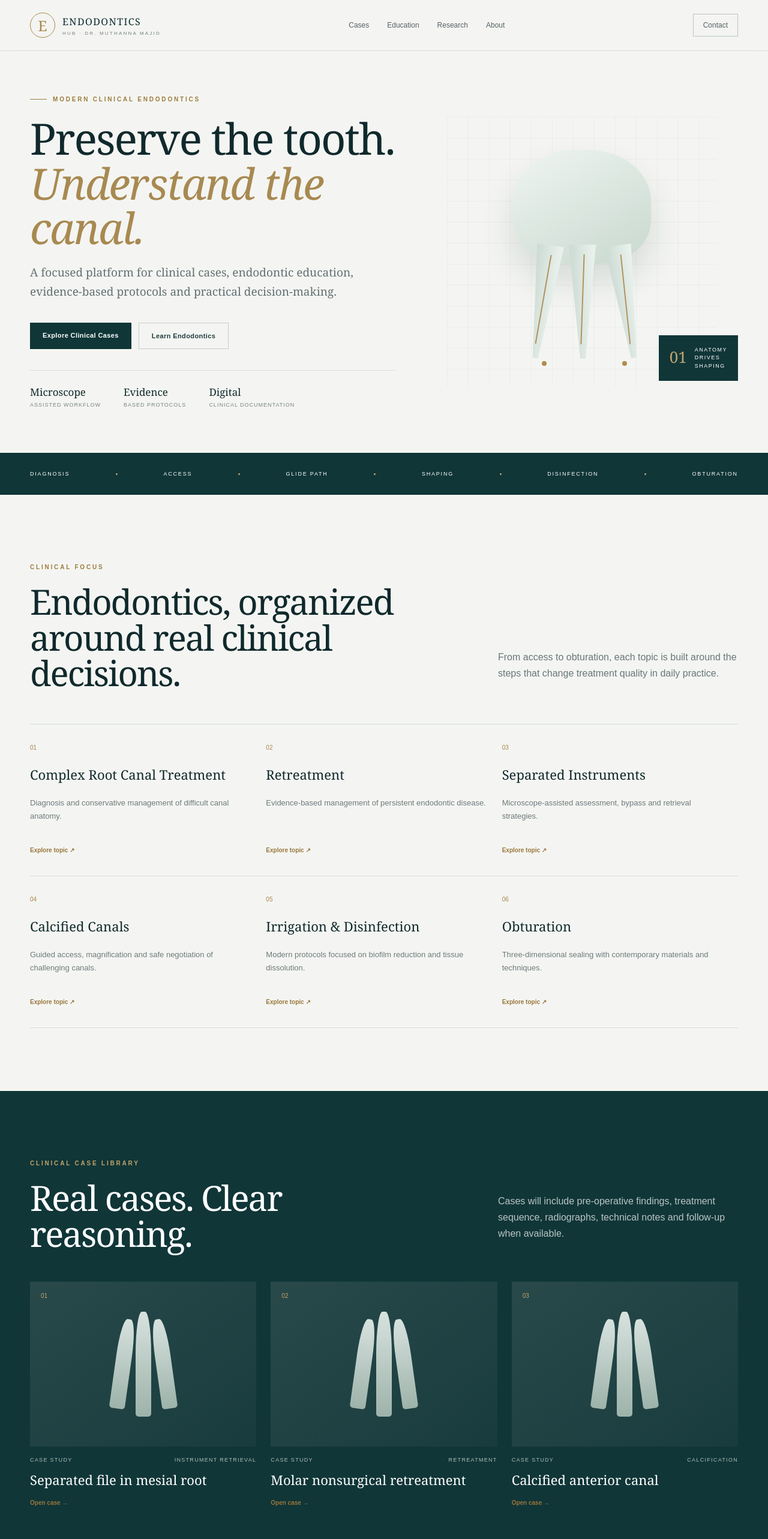
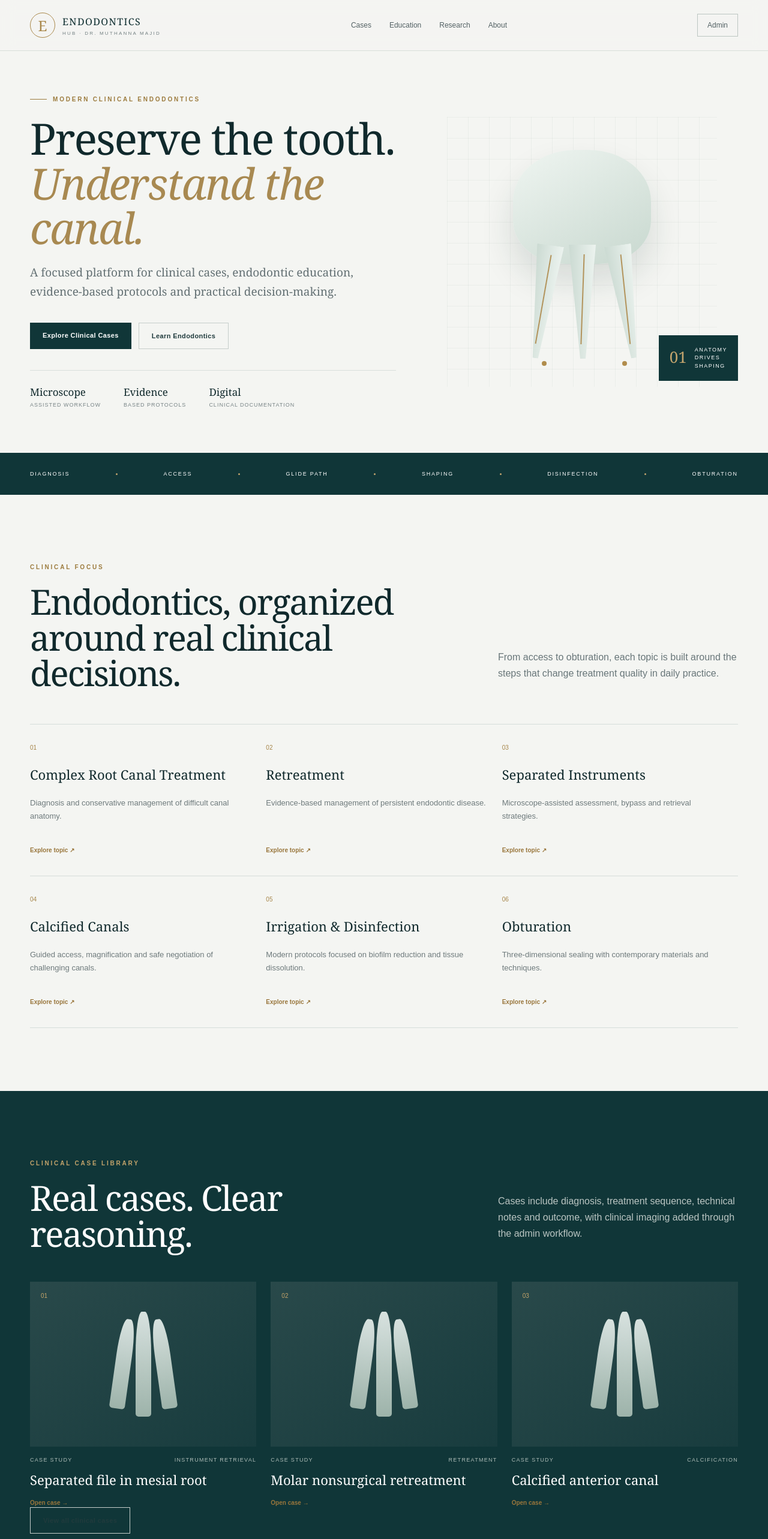
Before and after one commit to mutumajid111-creator/endodontics-hub, a Next.js app: page / in a window 1280 px wide. Shown: the top 2566 px of the page at 60% size. Built offline with nearby package versions, Linux system fonts and the light colour scheme.

Commit message:
Connect homepage to cases research and admin pages

```diff
--- a/app/page.tsx
+++ b/app/page.tsx
@@ -1,3 +1,5 @@
+import Link from "next/link";
+
 const focusAreas = [
   ["01", "Complex Root Canal Treatment", "Diagnosis and conservative management of difficult canal anatomy."],
   ["02", "Retreatment", "Evidence-based management of persistent endodontic disease."],
@@ -8,9 +10,9 @@ const focusAreas = [
 ];
 
 const cases = [
-  { title: "Separated file in mesial root", tag: "Instrument Retrieval", status: "Case Study" },
-  { title: "Molar nonsurgical retreatment", tag: "Retreatment", status: "Case Study" },
-  { title: "Calcified anterior canal", tag: "Calcification", status: "Case Study" },
+  { slug: "separated-file-mesial-root", title: "Separated file in mesial root", tag: "Instrument Retrieval", status: "Case Study" },
+  { slug: "molar-nonsurgical-retreatment", title: "Molar nonsurgical retreatment", tag: "Retreatment", status: "Case Study" },
+  { slug: "calcified-anterior-canal", title: "Calcified anterior canal", tag: "Calcification", status: "Case Study" },
 ];
 
 const articles = [
@@ -24,14 +26,9 @@ export default function Home() {
     <main>
       <header className="header">
         <div className="shell nav">
-          <a href="#home" className="logo" aria-label="Endodontics Hub home">
-            <span className="mark">E</span>
-            <span><strong>ENDODONTICS</strong><small>HUB · DR. MUTHANNA MAJID</small></span>
-          </a>
-          <nav className="navlinks">
-            <a href="#cases">Cases</a><a href="#education">Education</a><a href="#research">Research</a><a href="#about">About</a>
-          </nav>
-          <a href="#contact" className="navcta">Contact</a>
+          <Link href="/" className="logo" aria-label="Endodontics Hub home"><span className="mark">E</span><span><strong>ENDODONTICS</strong><small>HUB · DR. MUTHANNA MAJID</small></span></Link>
+          <nav className="navlinks"><Link href="/cases">Cases</Link><a href="#education">Education</a><Link href="/research">Research</Link><a href="#about">About</a></nav>
+          <Link href="/admin" className="navcta">Admin</Link>
         </div>
       </header>
 
@@ -40,66 +37,24 @@ export default function Home() {
           <div className="kicker"><span></span> MODERN CLINICAL ENDODONTICS</div>
           <h1>Preserve the tooth.<br/><em>Understand the canal.</em></h1>
           <p className="lead">A focused platform for clinical cases, endodontic education, evidence-based protocols and practical decision-making.</p>
-          <div className="heroActions">
-            <a href="#cases" className="btn primary">Explore Clinical Cases</a>
-            <a href="#education" className="btn secondary">Learn Endodontics</a>
-          </div>
-          <div className="metrics">
-            <div><strong>Microscope</strong><span>assisted workflow</span></div>
-            <div><strong>Evidence</strong><span>based protocols</span></div>
-            <div><strong>Digital</strong><span>clinical documentation</span></div>
-          </div>
+          <div className="heroActions"><Link href="/cases" className="btn primary">Explore Clinical Cases</Link><a href="#education" className="btn secondary">Learn Endodontics</a></div>
+          <div className="metrics"><div><strong>Microscope</strong><span>assisted workflow</span></div><div><strong>Evidence</strong><span>based protocols</span></div><div><strong>Digital</strong><span>clinical documentation</span></div></div>
         </div>
 
-        <div className="heroArt" aria-label="Endodontic canal illustration">
-          <div className="gridlines"></div>
-          <div className="toothCard">
-            <div className="toothCrown"></div>
-            <div className="root root1"><i></i></div>
-            <div className="root root2"><i></i></div>
-            <div className="root root3"><i></i></div>
-            <div className="apexDot one"></div><div className="apexDot two"></div>
-          </div>
-          <div className="microLabel"><b>01</b><span>ANATOMY<br/>DRIVES<br/>SHAPING</span></div>
-        </div>
+        <div className="heroArt" aria-label="Endodontic canal illustration"><div className="gridlines"></div><div className="toothCard"><div className="toothCrown"></div><div className="root root1"><i></i></div><div className="root root2"><i></i></div><div className="root root3"><i></i></div><div className="apexDot one"></div><div className="apexDot two"></div></div><div className="microLabel"><b>01</b><span>ANATOMY<br/>DRIVES<br/>SHAPING</span></div></div>
       </section>
 
       <section className="band"><div className="shell bandInner"><span>DIAGNOSIS</span><i></i><span>ACCESS</span><i></i><span>GLIDE PATH</span><i></i><span>SHAPING</span><i></i><span>DISINFECTION</span><i></i><span>OBTURATION</span></div></section>
 
-      <section id="education" className="section shell">
-        <div className="sectionIntro"><div><p className="eyebrow">CLINICAL FOCUS</p><h2>Endodontics, organized around real clinical decisions.</h2></div><p>From access to obturation, each topic is built around the steps that change treatment quality in daily practice.</p></div>
-        <div className="focusGrid">{focusAreas.map(([n,t,d]) => <article key={n} className="focusCard"><span>{n}</span><h3>{t}</h3><p>{d}</p><a href="#contact">Explore topic ↗</a></article>)}</div>
-      </section>
+      <section id="education" className="section shell"><div className="sectionIntro"><div><p className="eyebrow">CLINICAL FOCUS</p><h2>Endodontics, organized around real clinical decisions.</h2></div><p>From access to obturation, each topic is built around the steps that change treatment quality in daily practice.</p></div><div className="focusGrid">{focusAreas.map(([n,t,d]) => <article key={n} className="focusCard"><span>{n}</span><h3>{t}</h3><p>{d}</p><Link href="/research">Explore topic ↗</Link></article>)}</div></section>
 
-      <section id="cases" className="dark">
-        <div className="shell section">
-          <div className="sectionIntro light"><div><p className="eyebrow gold">CLINICAL CASE LIBRARY</p><h2>Real cases. Clear reasoning.</h2></div><p>Cases will include pre-operative findings, treatment sequence, radiographs, technical notes and follow-up when available.</p></div>
-          <div className="caseGrid">{cases.map((c, i) => <article className="caseCard" key={c.title}>
-            <div className="caseVisual"><span>{String(i+1).padStart(2,"0")}</span><div className="xrayTooth"><b></b><b></b><b></b></div></div>
-            <div className="caseMeta"><span>{c.status}</span><span>{c.tag}</span></div><h3>{c.title}</h3><a href="#contact">Open case →</a>
-          </article>)}</div>
-        </div>
-      </section>
+      <section id="cases" className="dark"><div className="shell section"><div className="sectionIntro light"><div><p className="eyebrow gold">CLINICAL CASE LIBRARY</p><h2>Real cases. Clear reasoning.</h2></div><p>Cases include diagnosis, treatment sequence, technical notes and outcome, with clinical imaging added through the admin workflow.</p></div><div className="caseGrid">{cases.map((c, i) => <article className="caseCard" key={c.title}><div className="caseVisual"><span>{String(i+1).padStart(2,"0")}</span><div className="xrayTooth"><b></b><b></b><b></b></div></div><div className="caseMeta"><span>{c.status}</span><span>{c.tag}</span></div><h3>{c.title}</h3><Link href={`/cases/${c.slug}`}>Open case →</Link></article>)}</div><div className="sectionAction"><Link href="/cases" className="btn secondary lightButton">View all clinical cases</Link></div></div></section>
 
-      <section id="research" className="section shell">
-        <div className="sectionIntro"><div><p className="eyebrow">RESEARCH & NOTES</p><h2>Evidence translated into clinical practice.</h2></div><p>Concise summaries and practical notes connecting current literature with chairside endodontics.</p></div>
-        <div className="articles">{articles.map(([tag,title],i)=><article key={title}><span>{tag}</span><h3>{title}</h3><div className="articleFoot"><b>0{i+1}</b><a href="#contact">Read note ↗</a></div></article>)}</div>
-      </section>
+      <section id="research" className="section shell"><div className="sectionIntro"><div><p className="eyebrow">RESEARCH & NOTES</p><h2>Evidence translated into clinical practice.</h2></div><p>Concise summaries and practical notes connecting current literature with chairside endodontics.</p></div><div className="articles">{articles.map(([tag,title],i)=><article key={title}><span>{tag}</span><h3>{title}</h3><div className="articleFoot"><b>0{i+1}</b><Link href="/research">Read note ↗</Link></div></article>)}</div></section>
 
-      <section id="about" className="about">
-        <div className="shell aboutGrid">
-          <div><p className="eyebrow gold">ABOUT</p><h2>Dr. Muthanna<br/>Majid Shayal</h2></div>
-          <div className="aboutText"><p className="big">Dentist and clinical researcher focused on Endodontics, microscope-assisted treatment and digital dentistry.</p><p>This independent platform is designed to document clinical cases, organize practical endodontic knowledge and create a growing educational resource for dentists.</p><div className="chips"><span>Endodontics</span><span>Clinical Research</span><span>Digital Dentistry</span><span>Microscopy</span></div></div>
-        </div>
-      </section>
+      <section id="about" className="about"><div className="shell aboutGrid"><div><p className="eyebrow gold">ABOUT</p><h2>Dr. Muthanna<br/>Majid Shayal</h2></div><div className="aboutText"><p className="big">Dentist and clinical researcher focused on Endodontics, microscope-assisted treatment and digital dentistry.</p><p>This independent platform is designed to document clinical cases, organize practical endodontic knowledge and create a growing educational resource for dentists.</p><div className="chips"><span>Endodontics</span><span>Clinical Research</span><span>Digital Dentistry</span><span>Microscopy</span></div></div></div></section>
 
-      <section id="contact" className="contact shell">
-        <p className="eyebrow">COLLABORATION · EDUCATION · CASE DISCUSSION</p>
-        <h2>Build better endodontics.</h2>
-        <p>For lectures, professional collaboration, clinical education and research.</p>
-        <a href="#contact" className="btn primary">Contact</a>
-      </section>
-
+      <section id="contact" className="contact shell"><p className="eyebrow">COLLABORATION · EDUCATION · CASE DISCUSSION</p><h2>Build better endodontics.</h2><p>For lectures, professional collaboration, clinical education and research.</p><Link href="/research" className="btn primary">Explore the platform</Link></section>
       <footer><div className="shell footerInner"><div>ENDODONTICS HUB</div><span>Dr. Muthanna Majid Shayal · Maysan, Iraq</span><span>© 2026</span></div></footer>
     </main>
   );
```
